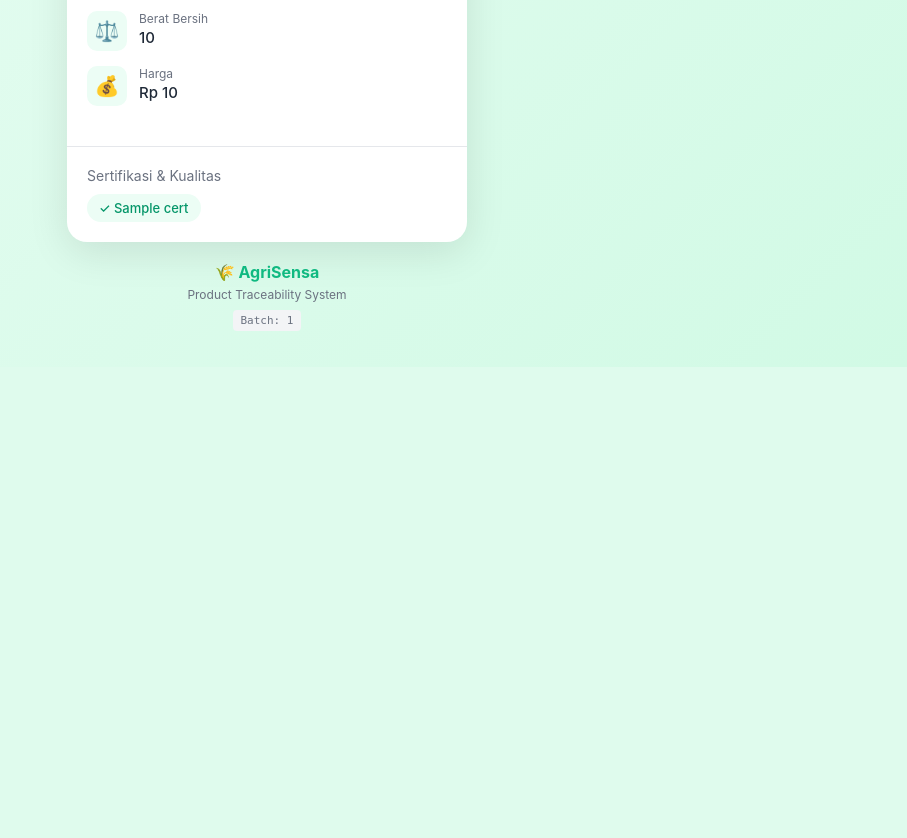
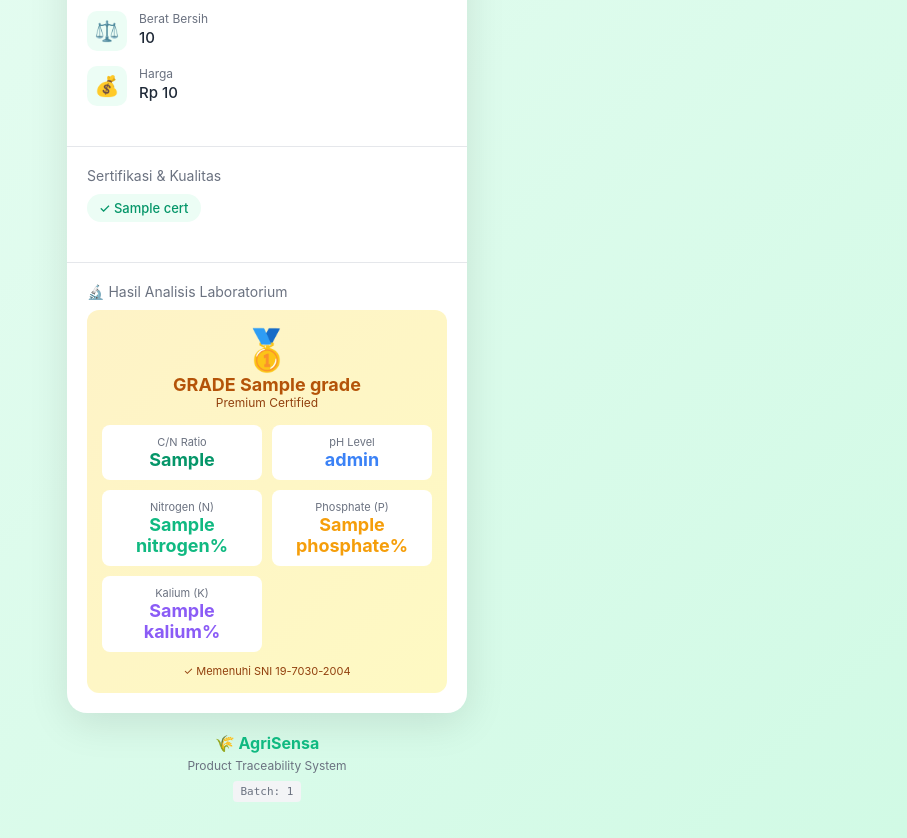
Before and after one commit to yandri918/vercel_scan, a Flask app: template app/templates/product_passport.html in a window 1280 px wide. Shown: the part 531-1369 px from the top of the page, without its empty margins (373-1280 px from the left). Before the commit the page ends 898 px from the top, so only its background shows below. Run offline with Flask 3, Linux system fonts and the light colour scheme; the template is opened without the code that fills it: most values are stand-ins (such as "Sample title", 1, 10 or a date in 2020).

Commit message:
feat: Add lab results display (C/N, pH, NPK, Grade) to scan page

```diff
--- a/app/__init__.py
+++ b/app/__init__.py
@@ -28,7 +28,14 @@ def create_app():
             'weight': request.args.get('weight', ''),
             'price': request.args.get('price', type=float),
             'emoji': request.args.get('emoji', '🌾'),
-            'certifications': request.args.getlist('cert') or ['Organik', 'Fresh', 'Lokal']
+            'certifications': request.args.getlist('cert') or ['Organik', 'Fresh', 'Lokal'],
+            # Lab Results
+            'cn_ratio': request.args.get('cn_ratio', ''),
+            'ph_level': request.args.get('ph_level', ''),
+            'nitrogen': request.args.get('nitrogen', ''),
+            'phosphate': request.args.get('phosphate', ''),
+            'kalium': request.args.get('kalium', ''),
+            'grade': request.args.get('grade', '')
         }
         return render_template('product_passport.html', product=product)
 
--- a/app/templates/product_passport.html
+++ b/app/templates/product_passport.html
@@ -246,6 +246,67 @@
                     {% endfor %}
                 </div>
             </div>
+
+            {% if product.cn_ratio or product.nitrogen %}
+            <div class="divider"></div>
+
+            <div class="quality-section">
+                <div class="quality-title">🔬 Hasil Analisis Laboratorium</div>
+                <div
+                    style="background: linear-gradient(135deg, #fef3c7 0%, #fef9c3 100%); padding: 15px; border-radius: 12px; margin-top: 10px;">
+                    {% if product.grade %}
+                    <div style="text-align: center; margin-bottom: 15px;">
+                        <span style="font-size: 40px;">🥇</span>
+                        <div style="font-size: 18px; font-weight: 700; color: #b45309;">GRADE {{ product.grade }}</div>
+                        <div style="font-size: 12px; color: #92400e;">Premium Certified</div>
+                    </div>
+                    {% endif %}
+
+                    <div style="display: grid; grid-template-columns: repeat(2, 1fr); gap: 10px;">
+                        {% if product.cn_ratio %}
+                        <div style="background: white; padding: 10px; border-radius: 8px; text-align: center;">
+                            <div style="font-size: 11px; color: #6b7280;">C/N Ratio</div>
+                            <div style="font-size: 18px; font-weight: 700; color: #059669;">{{ product.cn_ratio }}</div>
+                        </div>
+                        {% endif %}
+
+                        {% if product.ph_level %}
+                        <div style="background: white; padding: 10px; border-radius: 8px; text-align: center;">
+                            <div style="font-size: 11px; color: #6b7280;">pH Level</div>
+                            <div style="font-size: 18px; font-weight: 700; color: #3b82f6;">{{ product.ph_level }}</div>
+                        </div>
+                        {% endif %}
+
+                        {% if product.nitrogen %}
+                        <div style="background: white; padding: 10px; border-radius: 8px; text-align: center;">
+                            <div style="font-size: 11px; color: #6b7280;">Nitrogen (N)</div>
+                            <div style="font-size: 18px; font-weight: 700; color: #10b981;">{{ product.nitrogen }}%
+                            </div>
+                        </div>
+                        {% endif %}
+
+                        {% if product.phosphate %}
+                        <div style="background: white; padding: 10px; border-radius: 8px; text-align: center;">
+                            <div style="font-size: 11px; color: #6b7280;">Phosphate (P)</div>
+                            <div style="font-size: 18px; font-weight: 700; color: #f59e0b;">{{ product.phosphate }}%
+                            </div>
+                        </div>
+                        {% endif %}
+
+                        {% if product.kalium %}
+                        <div style="background: white; padding: 10px; border-radius: 8px; text-align: center;">
+                            <div style="font-size: 11px; color: #6b7280;">Kalium (K)</div>
+                            <div style="font-size: 18px; font-weight: 700; color: #8b5cf6;">{{ product.kalium }}%</div>
+                        </div>
+                        {% endif %}
+                    </div>
+
+                    <div style="margin-top: 12px; text-align: center; font-size: 11px; color: #92400e;">
+                        ✓ Memenuhi SNI 19-7030-2004
+                    </div>
+                </div>
+            </div>
+            {% endif %}
         </div>
 
         <div class="footer">
```
